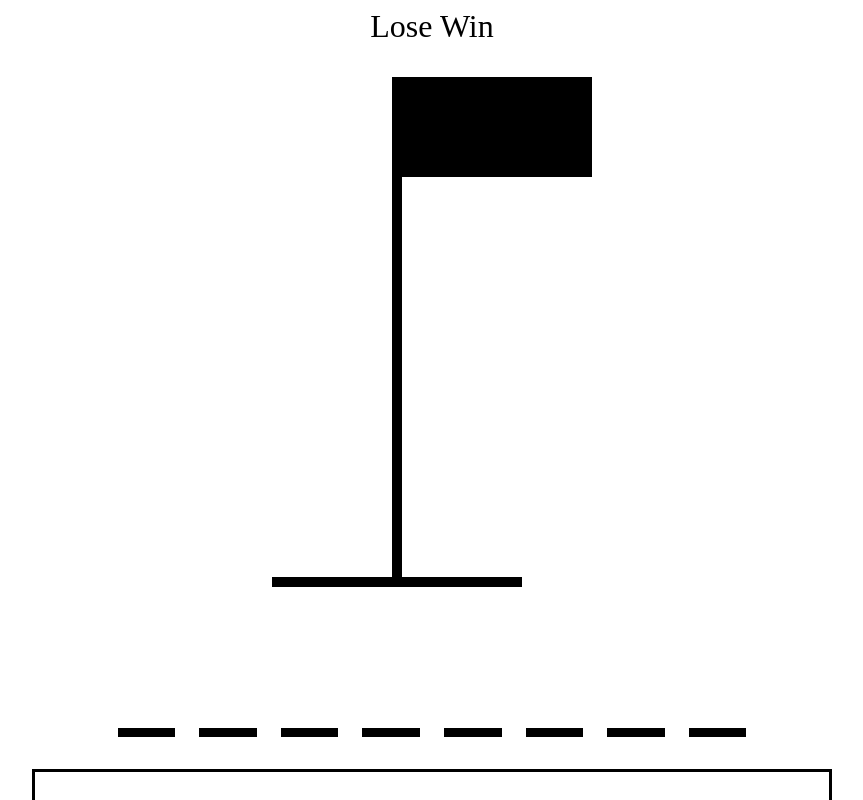
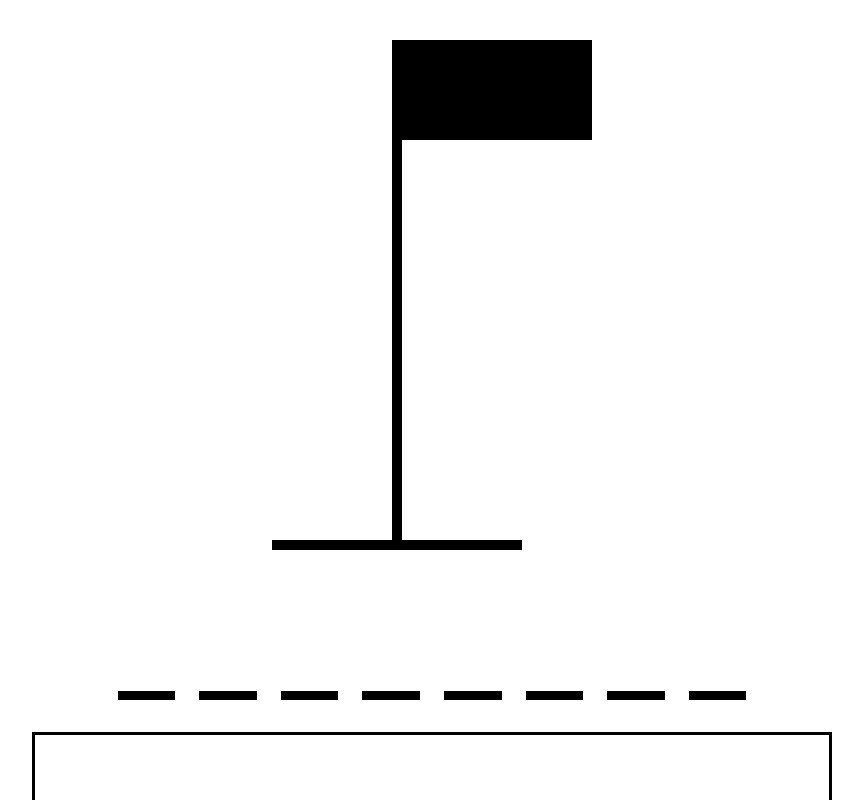
Before and after one commit to Deyan9469/hangman-game, a React (Vite) app: page / in a window 1280 px wide. Shown: the top 800 px of the page, without its empty margins (208-1071 px from the left). Built offline with nearby package versions, Linux system fonts and the light colour scheme; the HTML template or start-up script is replaced by a standard one.

Commit message:
added a logic for disabling on screen key buttons

```diff
--- a/src/App.tsx
+++ b/src/App.tsx
@@ -12,6 +12,10 @@
   const [guessedLetters, setGuessedLetters] = useState<string[]>([])
 
   const incorrectLetters = guessedLetters.filter(letter => !wordToGuess.includes(letter))
+
+  const isLoser = incorrectLetters.length >= 6
+  const isWinner = wordToGuess.split("").every(letter =>{
+    guessedLetters.includes(letter)});
 
   const addGuessedLetter = useCallback((letter:string) => {
     if(guessedLetters.includes(letter)) return
@@ -44,11 +48,15 @@
     alignItems: "center"
   }}
   >
-    <div style={{ fontSize: "2rem", textAlign: "center" }}>Lose Win</div>
+    <div style={{ fontSize: "2rem", textAlign: "center" }}>
+      {isWinner && "Winner! - Refresh to try again"}
+      {isLoser && "Nice try - Refresh to try again"}
+      </div>
     <HangmanDrawing numberOfGuesses={incorrectLetters.length}/>
     <HangmanWord guessedLetters={guessedLetters} wordToGuess={wordToGuess} />
     <div style={{ alignSelf: "stretch"}}>
     <Keyboard
+    disabled={isWinner || isLoser}
     activeLetters={guessedLetters.filter(letter =>
      wordToGuess.includes(letter)
      )}
--- a/src/Keyboard.tsx
+++ b/src/Keyboard.tsx
@@ -31,10 +31,14 @@
 
 type KeyboardProps = {
     activeLetters: string[]
+    disabled?: boolean
     inactiveLetters: string[]
     addGuessedLetter: (letter: string) => void
 }
-export function Keyboard({ activeLetters, inactiveLetters,
+export function Keyboard({
+    activeLetters,
+    disabled = false,
+    inactiveLetters,
     addGuessedLetter }: KeyboardProps) {
     return <div style={{
         display: "grid",
@@ -50,7 +54,7 @@
                 className={`${styles.btn} ${isActive ? styles.active : ""}
                 ${isInactive ? styles.inactive : ""}
                 `}
-                disabled={isInactive || isActive}
+                disabled={isInactive || isActive || disabled}
                 key={key}>{key}</button>
             )
         })}
```
